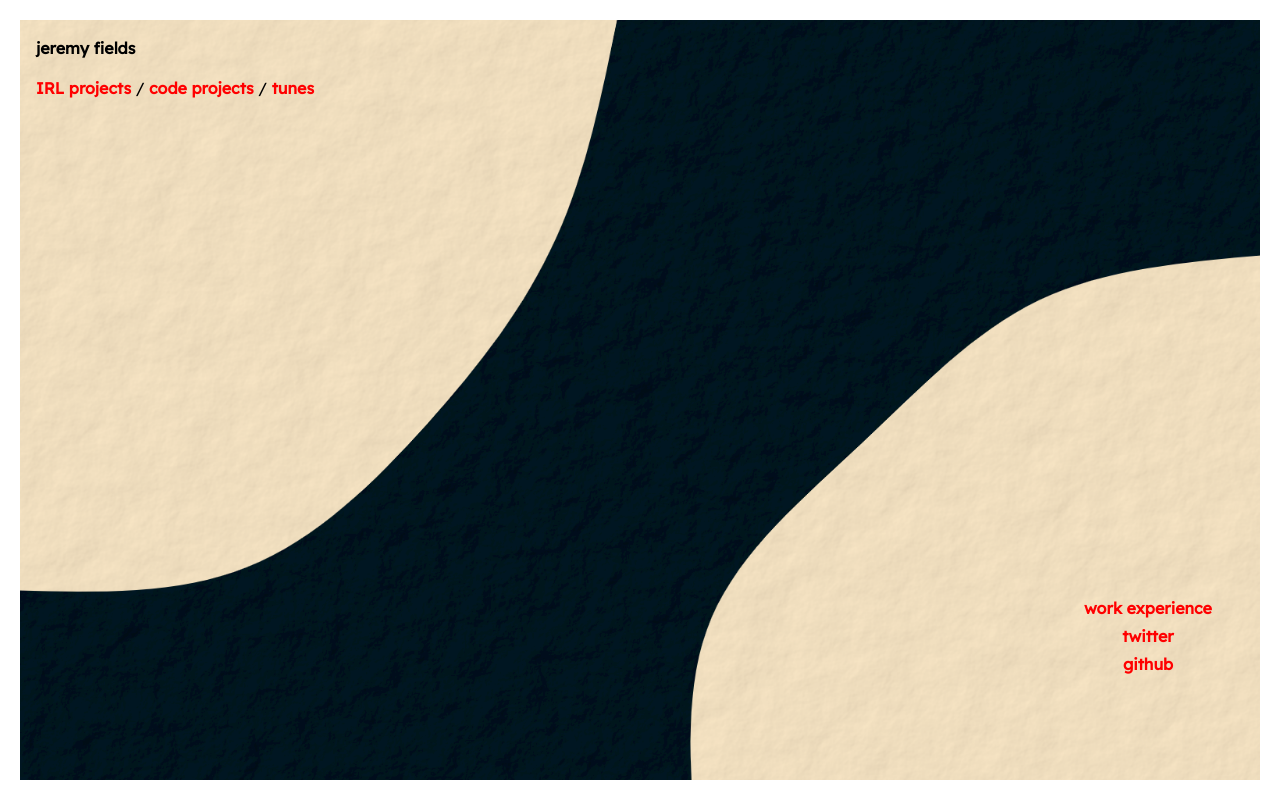
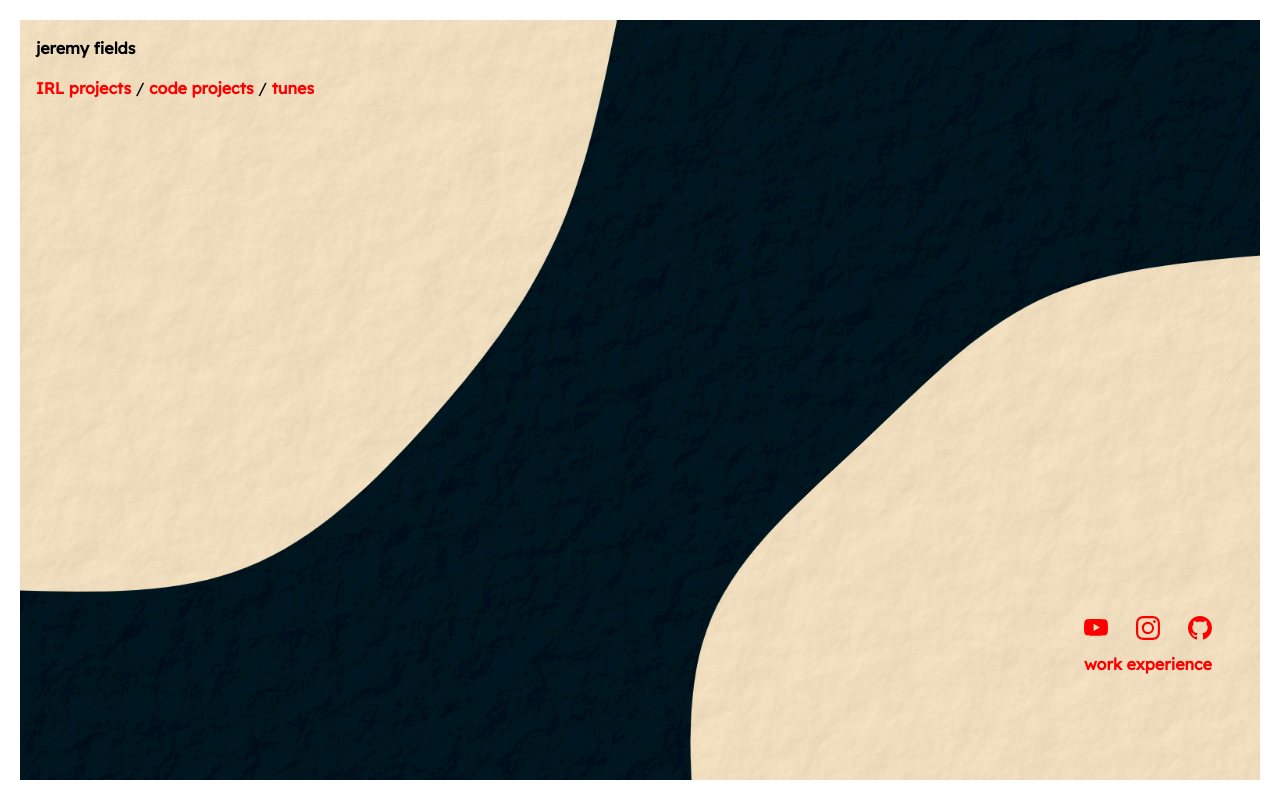
Before and after one commit to delafields/personal-site, a Next.js app: page / in a window 1280 px wide. Built offline with nearby package versions, Linux system fonts and the light colour scheme; no server answers.

Commit message:
links -> icons on home

```diff
--- a/pages/index.js
+++ b/pages/index.js
@@ -1,5 +1,6 @@
 import Head from 'next/head'
 import Link from 'next/link'
+import { BsYoutube, BsInstagram, BsGithub} from "react-icons/bs";
 import useSound from 'use-sound';
 import drillSfx from '../public/sounds/drill.mp3';
 import keyboardSfx from '../public/sounds/keyboard.mp3';
@@ -45,25 +46,48 @@ export default function Home() {
         </div>
         <div></div>
         <div className="flex flex-col items-center sm:place-self-end sm:mr-12 sm:mb-24">
+          <div className='flex justify-between w-32 my-3'>
+            <a
+              className="text-2xl font-bold text-myred hover:opacity-60"
+              href="https://www.youtube.com/@supersecretworkshop"
+              target="_blank" rel="noreferrer"
+            >
+              <BsYoutube/>
+            </a>
+            <a
+              className="text-2xl font-bold text-myred hover:opacity-60"
+              href="https://www.instagram.com/supersecretworkshop/"
+              target="_blank" rel="noreferrer"
+            >
+              <BsInstagram/>
+            </a>
+            <a
+                className="text-2xl font-bold text-myred hover:opacity-60"
+                href="https://github.com/delafields"
+                target="_blank" rel="noreferrer"
+              >
+                <BsGithub/>
+            </a>
+          </div>
           <Link href="/experience">
             <a className="font-bold text-myred hover:opacity-60">
             work experience
             </a>
           </Link>
-          <a
+          {/* <a
             className="my-1 font-bold text-myred hover:opacity-60"
             href="https://twitter.com/DeLaFields"
             target="_blank" rel="noreferrer"
           >
             twitter
-          </a>
-          <a
+          </a> */}
+          {/* <a
             className="font-bold text-myred hover:opacity-60"
             href="https://github.com/delafields"
             target="_blank" rel="noreferrer"
           >
             github
-          </a>
+          </a> */}
         </div>
       </main>
     </div>
```
